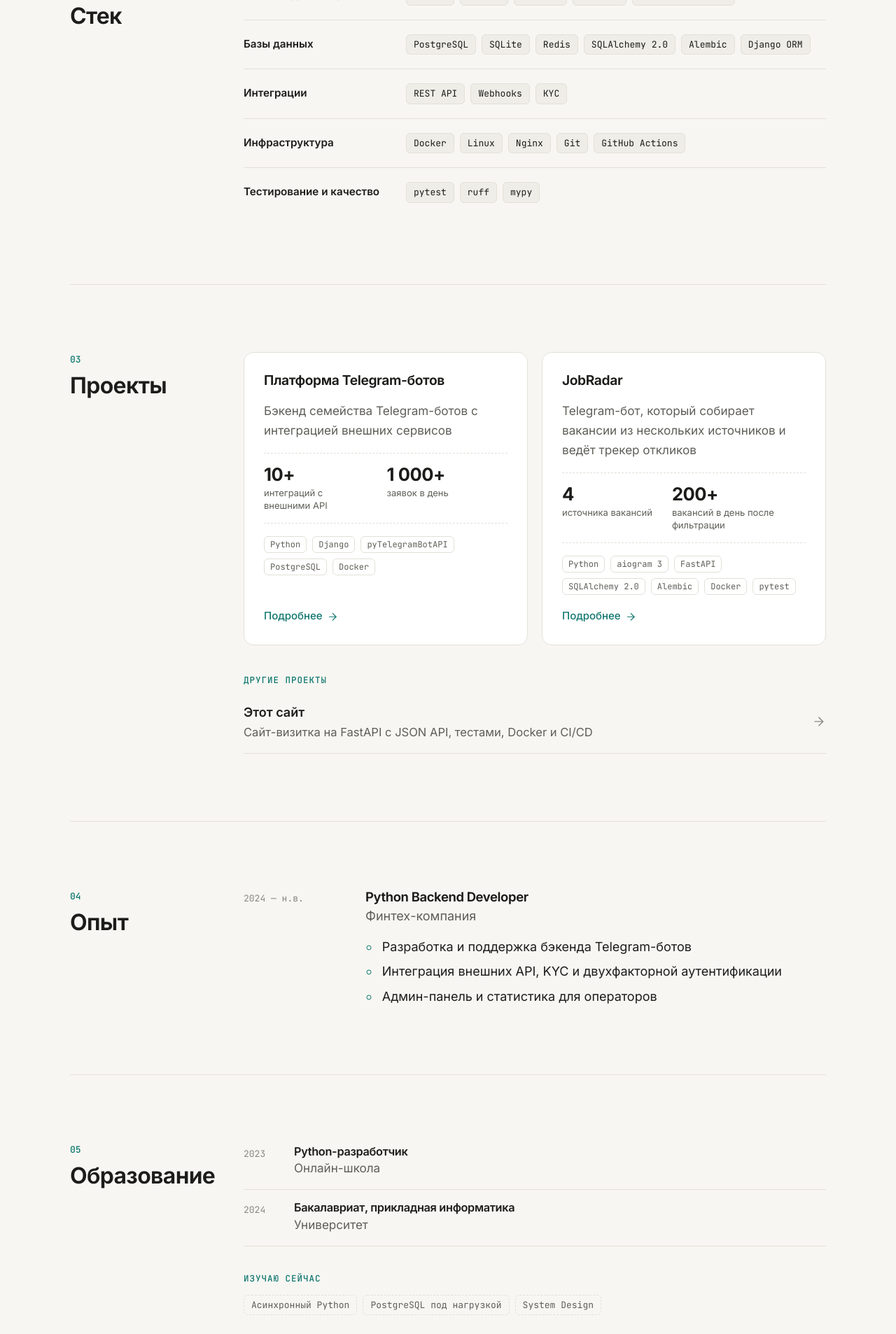
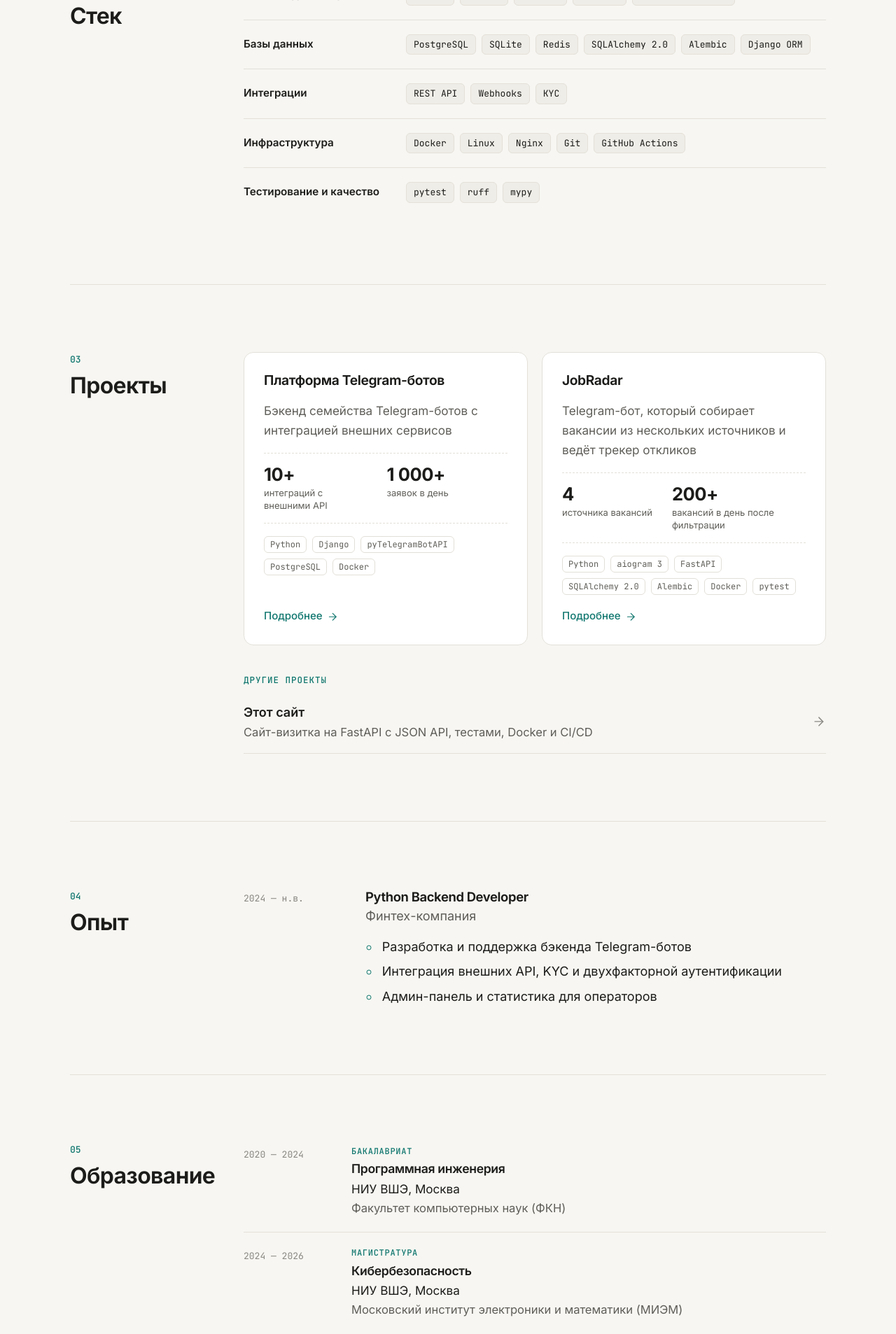
Before and after one commit to 2Neo2/portfolio-site, a FastAPI app: page / in a window 1280 px wide. Shown: the part 1417-3323 px from the top of the page at 70% size. Run offline with FastAPI, Linux system fonts and the light colour scheme.

Commit message:
feat: real contacts and education, remove learning_now
- Telegram @idoroninnn
- education: degree, faculty and period instead of year
- additional education as a separate block
- removed «Изучаю сейчас» section

Co-Authored-By: Claude Opus 5.5 <noreply@anthropic.com>

```diff
--- a/app/i18n.py
+++ b/app/i18n.py
@@ -51,7 +51,7 @@ UI: Final[dict[Lang, dict[str, str]]] = {
         "other_projects": "Другие проекты",
         "experience_title": "Опыт",
         "education_title": "Образование",
-        "learning_now": "Изучаю сейчас",
+        "additional_education": "Дополнительное образование",
         "contacts_text": "Если у вас есть вакансия или проект — буду рад присоединиться к команде и работать вместе.",
         "hh_value": "Резюме на hh.ru",
         "resume": "Резюме",
@@ -100,7 +100,7 @@ UI: Final[dict[Lang, dict[str, str]]] = {
         "other_projects": "Other projects",
         "experience_title": "Experience",
         "education_title": "Education",
-        "learning_now": "Currently learning",
+        "additional_education": "Additional education",
         "contacts_text": "Have a job opening or a project in mind? I'd be glad to join your team and work together.",
         "hh_value": "CV on hh.ru",
         "resume": "CV",
--- a/app/static/css/style.css
+++ b/app/static/css/style.css
@@ -1053,9 +1053,8 @@ a:hover {
 
 .edu-list li {
   display: grid;
-  grid-template-columns: 56px minmax(0, 1fr);
-  gap: 16px;
-  padding-block: 16px;
+  gap: 6px;
+  padding-block: 20px;
   border-bottom: 1px solid var(--border);
 }
 
@@ -1063,15 +1062,37 @@ a:hover {
   padding-top: 4px;
 }
 
-.edu-year {
-  padding-top: 2px;
+.edu-list li:last-child {
+  border-bottom: 0;
+}
+
+@media (min-width: 640px) {
+  .edu-list li {
+    grid-template-columns: 130px minmax(0, 1fr);
+    gap: 24px;
+  }
+}
+
+.edu-period {
+  padding-top: 3px;
   color: var(--text-faint);
   font-family: var(--font-mono);
   font-size: 13px;
+  white-space: nowrap;
+}
+
+.edu-degree {
+  margin-bottom: 4px;
+  color: var(--accent);
+  font-family: var(--font-mono);
+  font-size: 12px;
+  font-weight: 500;
+  letter-spacing: 0.06em;
+  text-transform: uppercase;
 }
 
 .edu-list h3 {
-  font-size: 1.02rem;
+  font-size: 1.1rem;
   font-weight: 600;
 }
 
@@ -1087,17 +1108,23 @@ a:hover {
   color: var(--accent);
 }
 
-.edu-list p {
-  color: var(--text-muted);
+.edu-org {
+  margin-top: 4px;
+  color: var(--text);
   font-size: 0.95em;
 }
 
-.learning {
-  margin-top: 36px;
+.edu-faculty {
+  color: var(--text-muted);
+  font-size: 0.92em;
 }
 
-.learning .eyebrow {
-  margin-bottom: 12px;
+.edu-additional {
+  margin-top: 40px;
+}
+
+.edu-additional > .eyebrow {
+  margin-bottom: 8px;
 }
 
 /* =========================================================
--- a/app/templates/partials/education.html
+++ b/app/templates/partials/education.html
@@ -1,5 +1,28 @@
 {% from "partials/icons.html" import icon %}
-{% if content.education or content.learning_now %}
+
+{% macro education_list(items) %}
+  <ul class="edu-list">
+    {% for item in items %}
+      <li>
+        <span class="edu-period">{{ item.period }}</span>
+        <div>
+          {% if item.degree %}<p class="edu-degree">{{ item.degree }}</p>{% endif %}
+          <h3>
+            {% if item.url %}
+              <a href="{{ item.url }}" target="_blank" rel="noopener">{{ item.title }} {{ icon("external") }}</a>
+            {% else %}
+              {{ item.title }}
+            {% endif %}
+          </h3>
+          <p class="edu-org">{{ item.org }}</p>
+          {% if item.faculty %}<p class="edu-faculty">{{ item.faculty }}</p>{% endif %}
+        </div>
+      </li>
+    {% endfor %}
+  </ul>
+{% endmacro %}
+
+{% if content.education or content.additional_education %}
 <section id="education" class="section container">
   <header class="section-head">
     <span class="section-num">05</span>
@@ -7,31 +30,13 @@
   </header>
   <div class="section-body">
     {% if content.education %}
-      <ul class="edu-list">
-        {% for item in content.education %}
-          <li>
-            <span class="edu-year">{{ item.year }}</span>
-            <div>
-              <h3>
-                {% if item.url %}
-                  <a href="{{ item.url }}" target="_blank" rel="noopener">{{ item.title }} {{ icon("external") }}</a>
-                {% else %}
-                  {{ item.title }}
-                {% endif %}
-              </h3>
-              <p>{{ item.org }}</p>
-            </div>
-          </li>
-        {% endfor %}
-      </ul>
+      {{ education_list(content.education) }}
     {% endif %}
 
-    {% if content.learning_now %}
-      <div class="learning">
-        <p class="eyebrow">{{ t.learning_now }}</p>
-        <ul class="tags">
-          {% for item in content.learning_now %}<li class="tag tag-outline">{{ item }}</li>{% endfor %}
-        </ul>
+    {% if content.additional_education %}
+      <div class="edu-additional">
+        <h3 class="eyebrow">{{ t.additional_education }}</h3>
+        {{ education_list(content.additional_education) }}
       </div>
     {% endif %}
   </div>
--- a/content/en.yaml
+++ b/content/en.yaml
@@ -17,7 +17,7 @@ profile:
     architecture, design systems that handle growing traffic calmly, and work
     in a team with strong code review.
   contacts:
-    telegram: https://t.me/username
+    telegram: https://t.me/idoroninnn
     github: https://github.com/2Neo2
     email: ivandoronin22@gmail.com
     hh: null
@@ -104,13 +104,23 @@ experience:
       - Admin panel and statistics for operators
 
 education:
-  - title: Python Developer
-    org: Online school
-    year: 2023
-    url: null
-  - title: Bachelor's degree, Applied Computer Science
-    org: University
-    year: 2024
-    url: null
+  - title: Software Engineering
+    degree: Bachelor's degree
+    org: HSE University, Moscow
+    faculty: Faculty of Computer Science
+    period: 2020 — 2024
+  - title: Cybersecurity
+    degree: Master's degree
+    org: HSE University, Moscow
+    faculty: Moscow Institute of Electronics and Mathematics (MIEM)
+    period: 2024 — 2026
+  - title: Artificial Intelligence and Machine Learning
+    degree: Postgraduate (PhD)
+    org: Synergy University, Moscow
+    faculty: Faculty of Information Technologies
+    period: 2026 — present
 
-learning_now: [Async Python, PostgreSQL under load, System Design]
+additional_education:
+  - title: Python Backend Developer
+    org: Yandex Practicum
+    period: 2026 — present
--- a/content/ru.yaml
+++ b/content/ru.yaml
@@ -16,7 +16,7 @@ profile:
     и асинхронной архитектуры, проектировать системы, которые спокойно
     выдерживают рост нагрузки, и работать в команде с сильным код-ревью.
   contacts:
-    telegram: https://t.me/username
+    telegram: https://t.me/idoroninnn
     github: https://github.com/2Neo2
     email: ivandoronin22@gmail.com
     hh: null
@@ -103,13 +103,23 @@ experience:
       - Админ-панель и статистика для операторов
 
 education:
-  - title: Python-разработчик
-    org: Онлайн-школа
-    year: 2023
-    url: null
-  - title: Бакалавриат, прикладная информатика
-    org: Университет
-    year: 2024
-    url: null
+  - title: Программная инженерия
+    degree: Бакалавриат
+    org: НИУ ВШЭ, Москва
+    faculty: Факультет компьютерных наук (ФКН)
+    period: 2020 — 2024
+  - title: Кибербезопасность
+    degree: Магистратура
+    org: НИУ ВШЭ, Москва
+    faculty: Московский институт электроники и математики (МИЭМ)
+    period: 2024 — 2026
+  - title: Искусственный интеллект и машинное обучение
+    degree: Аспирантура
+    org: Московский университет «Синергия»
+    faculty: Факультет информационных технологий (ФИТ)
+    period: 2026 — н.в.
 
-learning_now: [Асинхронный Python, PostgreSQL под нагрузкой, System Design]
+additional_education:
+  - title: Python Backend Developer
+    org: Яндекс Практикум
+    period: 2026 — н.в.
```
Also changed, not shown: app/schemas.py (+6 -4 lines), tests/fixtures/en.yaml (+8 -3 lines), tests/fixtures/ru.yaml (+8 -3 lines), tests/test_pages.py (+21 -0 lines).
